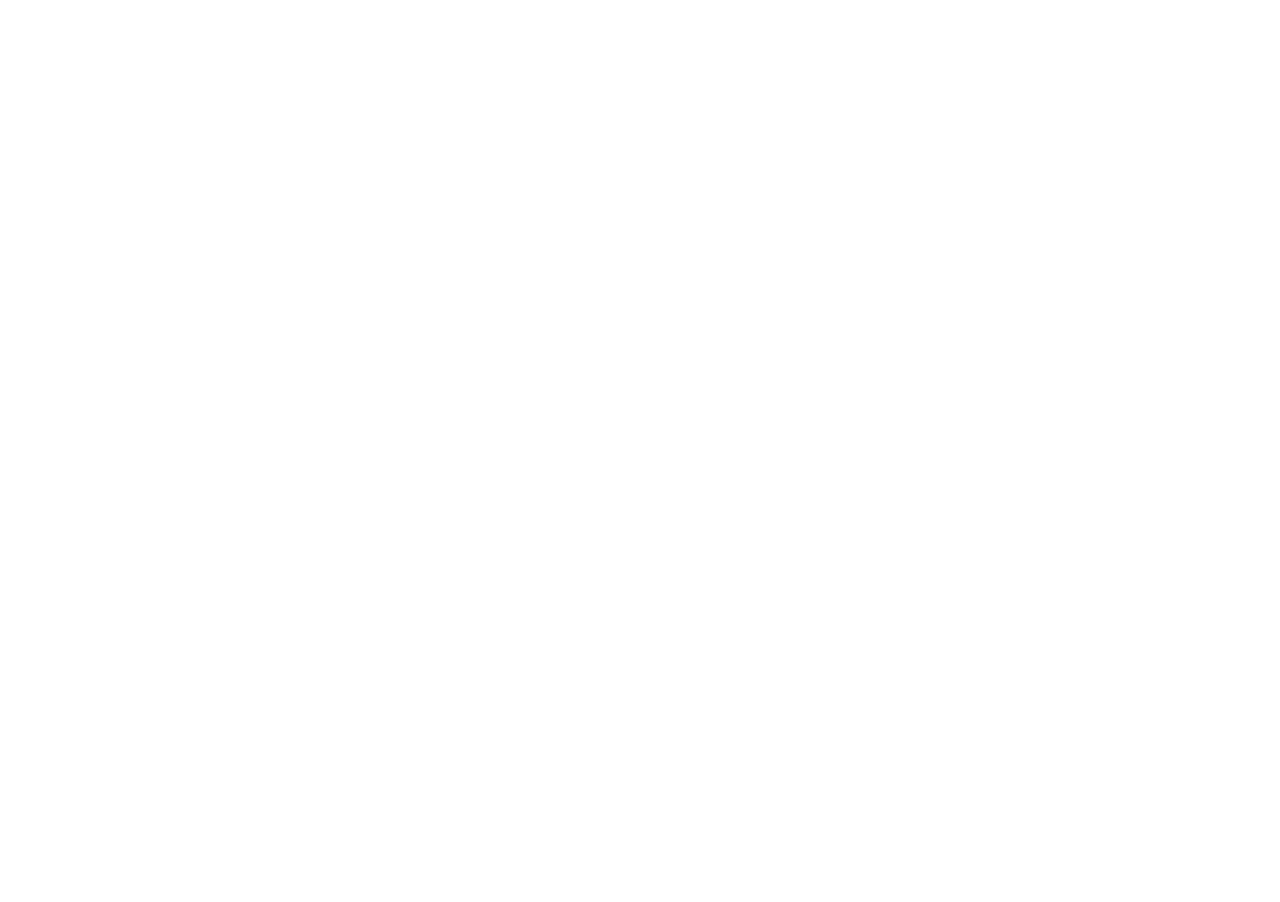
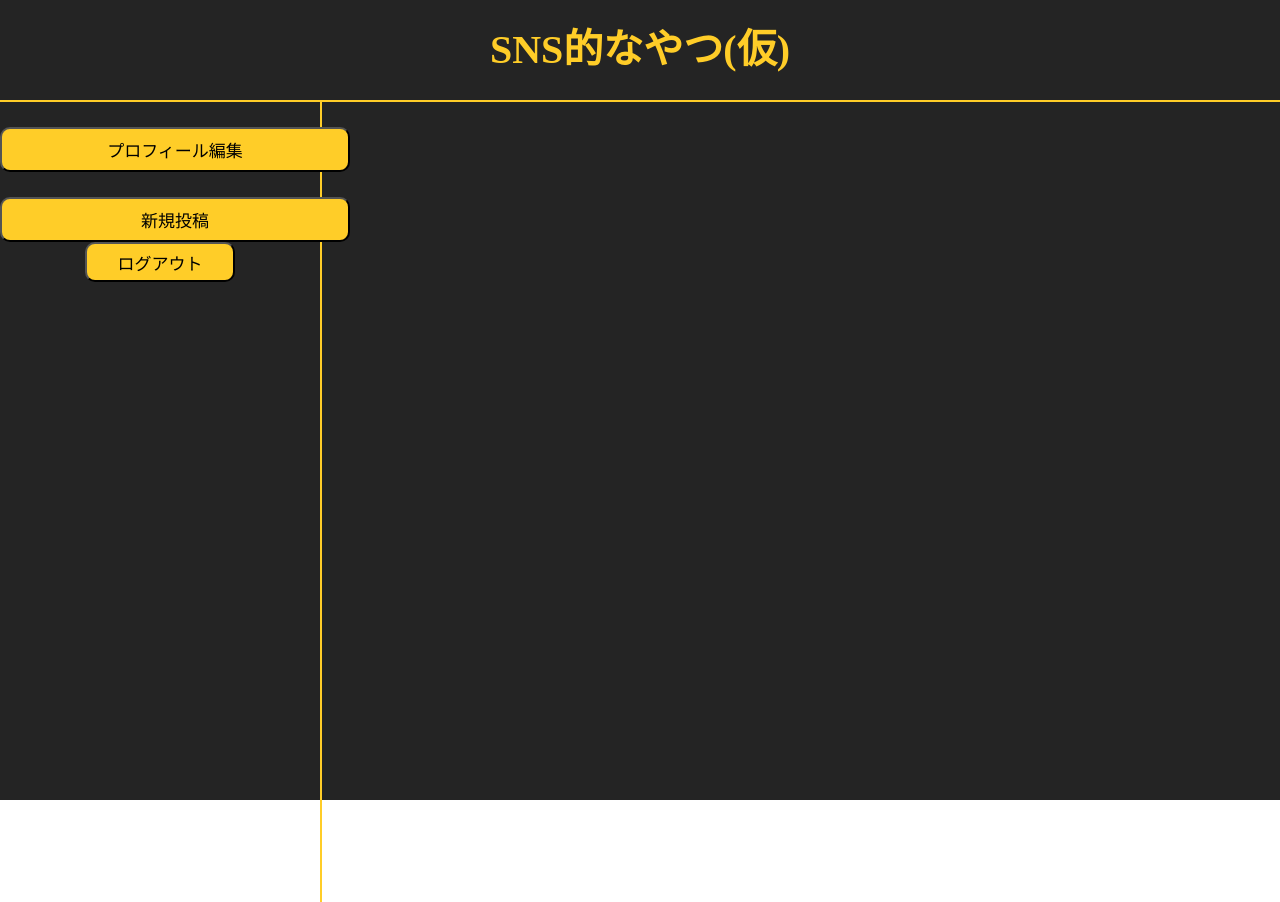
Before and after one commit to yaotani0413/SAMPLE_Project_Markup, a plain HTML site: page マークアップ/TimeLine/index.html in a window 1280 px wide. Before the commit the page ends 800 px from the top, so only its background shows below. Drawn offline with Linux system fonts and the light colour scheme.

Commit message:
以前の少し修正と残りのページを少し進めました

```diff
--- a/マークアップ/NewPost/main.css
+++ b/マークアップ/NewPost/main.css
@@ -0,0 +1,41 @@
+body {
+  margin: 0;
+  height: 100vh;
+  width: 100vw;
+}
+
+.newpost {
+  background-color: #242424;
+  width: 100%;
+  height: 100%;
+  display: flex;
+  flex-direction: column;
+  justify-content: center;
+}
+
+p {
+  margin: 0 auto;
+  margin-bottom: 50px;
+  color: #FFCD28;
+  font-weight: bold;
+  font-size: 60px;
+}
+
+.message {
+  height: 300px;
+  width: 600px;
+  text-align: center;
+  margin: 0 auto;
+  border-radius: 50px;
+  margin-bottom: 50px;
+  font-size: 17px;
+}
+
+.btn {
+  background-color: #FFCD28;
+  height: 45px;
+  width: 150px;
+  margin: 0 auto;
+  border-radius: 10px;
+  font-size: 17px;
+}
--- a/マークアップ/Profile/main.css
+++ b/マークアップ/Profile/main.css
@@ -1,6 +1,7 @@
 body {
   margin: 0;
-  height: 850px;
+  height: 100vh;
+  width: 100vw;
 }
 
 .profile-box {
@@ -9,11 +10,11 @@ body {
   height: 100%;
   display: flex;
   flex-direction: column;
+  justify-content: center;
 }
 
 p {
   margin: 0 auto;
-  margin-top: 180px;
   margin-bottom: 50px;
   color: #FFCD28;
   font-weight: bold;
@@ -23,8 +24,6 @@ p {
 .name {
   height: 50px;
   width: 600px;
-  /* position: relative;
-  top: 250px; */
   text-align: center;
   margin: 0 auto;
   margin-bottom: 25px;
@@ -35,8 +34,6 @@ p {
 .mail {
   height: 50px;
   width: 600px;
-  /* position: relative;
-  top: 280px; */
   text-align: center;
   margin: 0 auto;
   margin-bottom: 25px;
@@ -47,8 +44,6 @@ p {
 .pass {
   height: 50px;
   width: 600px;
-  /* position: relative;
-  top: 310px; */
   text-align: center;
   margin: 0 auto;
   margin-bottom: 25px;
@@ -59,8 +54,6 @@ p {
 .update {
   height: 45px;
   width: 150px;
-  /* position: relative;
-  top: 340px; */
   margin: 0 auto;
   background-color: #FFCD28;
   border-radius: 10px;
--- a/マークアップ/SignIn/main.css
+++ b/マークアップ/SignIn/main.css
@@ -1,6 +1,7 @@
 body {
   margin: 0;
-  height: 850px;
+  height: 100vh;
+  width: 100vw;
 }
 
 .signin-box {
@@ -9,13 +10,14 @@ body {
   height: 100%;
   display: flex;
   flex-direction: column;
+  justify-content: center;
 }
+
 .mail {
   height: 50px;
   width: 600px;
   text-align: center;
   margin: 0 auto;
-  margin-top: 380px;
   margin-bottom: 25px;
   border-radius: 10px;
   font-size: 17px;
--- a/マークアップ/SignUp/main.css
+++ b/マークアップ/SignUp/main.css
@@ -1,6 +1,7 @@
 body {
   margin: 0;
-  height: 850px;
+  height: 100vh;
+  width: 100vw;
 }
 
 .signup-box {
@@ -9,6 +10,7 @@ body {
   height: 100%;
   display: flex;
   flex-direction: column;
+  justify-content: center;
 }
 
 .name {
@@ -16,7 +18,6 @@ body {
   width: 600px;
   text-align: center;
   margin: 0 auto;
-  margin-top: 380px;
   margin-bottom: 25px;
   border-radius: 10px;
   font-size: 17px;
--- a/マークアップ/TimeLine/index.html
+++ b/マークアップ/TimeLine/index.html
@@ -6,6 +6,20 @@
   <title>タイムライン</title>
 </head>
 <body>
+  <div class="head">
+    <p>SNS的なやつ(仮)</p>
+  </div>
+  <div class="timeline">
+    <div class="main">
 
+    </div>
+    <div class="sidebar">
+      <div class="sidemenu">
+        <button class="editprofile">プロフィール編集</button>
+        <button class="newpost">新規投稿</button>
+        <button class="logout">ログアウト</button>
+      </div>
+    </div>
+  </div>
 </body>
 </html>
--- a/マークアップ/TimeLine/main.css
+++ b/マークアップ/TimeLine/main.css
@@ -0,0 +1,74 @@
+body {
+  height: 100vh;
+  width: 100vw;
+  margin: 0;
+}
+
+.head p {
+  border-bottom: 2px solid #FFCD28;
+  margin: 0;
+  height: 100px;
+  width: 100%;
+  text-align: center;
+  line-height: 100px;
+  color: #FFCD28;
+  background-color: #242424;
+  font-size: 40px;
+  font-weight: bold;
+  position: fixed;
+}
+
+.timeline {
+  background-color: #242424;
+  width: 100%;
+  height: 100%;
+  display: flex;
+  flex-direction: row-reverse;
+}
+
+.main {
+  height: 100%;
+  width: 100%;
+}
+
+.sidebar {
+  height: 100%;
+  width: 25%;
+  border-right: 2px solid #FFCD28;
+  position: relative;
+  top: 102px;
+}
+
+.sidemenu {
+  display: flex;
+  flex-direction: column;
+}
+
+.editprofile {
+  background-color: #FFCD28;
+  border-radius: 10px;
+  height: 45px;
+  width: 350px;
+  margin: 0 auto;
+  font-size: 17px;
+  margin-top: 25px;
+}
+
+.newpost {
+  background-color: #FFCD28;
+  border-radius: 10px;
+  height: 45px;
+  width: 350px;
+  margin: 0 auto;
+  font-size: 17px;
+  margin-top: 25px;
+}
+
+.logout {
+  background-color: #FFCD28;
+  border-radius: 10px;
+  font-size: 17px;
+  height: 40px;
+  width: 150px;
+  margin: 0 auto;
+}
```
Also changed, not shown: マークアップ/NewPost/index.html (+5 -1 lines), 1 other file.
